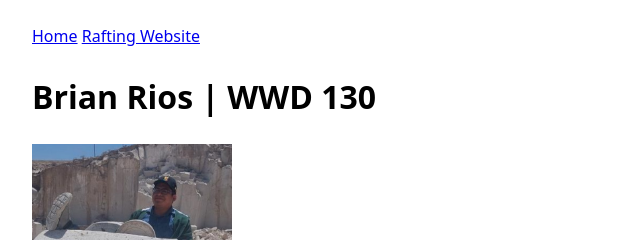
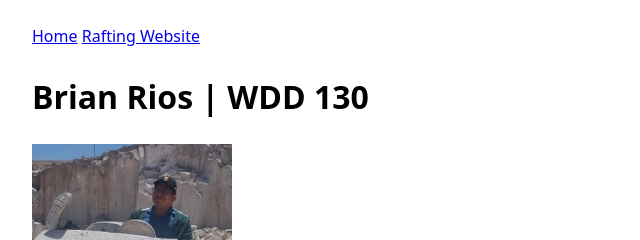
Before and after one commit to RyanZerick/WDD130, a plain HTML site: page index.html in a window 1280 px wide. Shown: the top 240 px of the page, 248-888 px from the left. Drawn offline with Linux system fonts and the light colour scheme.

Commit message:
cambio en h1, debe ser una sola linea

```diff
--- a/index.html
+++ b/index.html
@@ -20,9 +20,7 @@
             </nav>
         </header>
         <main>
-            <h1>
-                Brian Rios | WWD 130
-            </h1>
+            <h1>Brian Rios | WDD 130</h1>
             <img src="images/profile.jpg" alt="Brian J. Rios" width="200">
             <p class="bio">
                 My name is Brian Rios,
```
